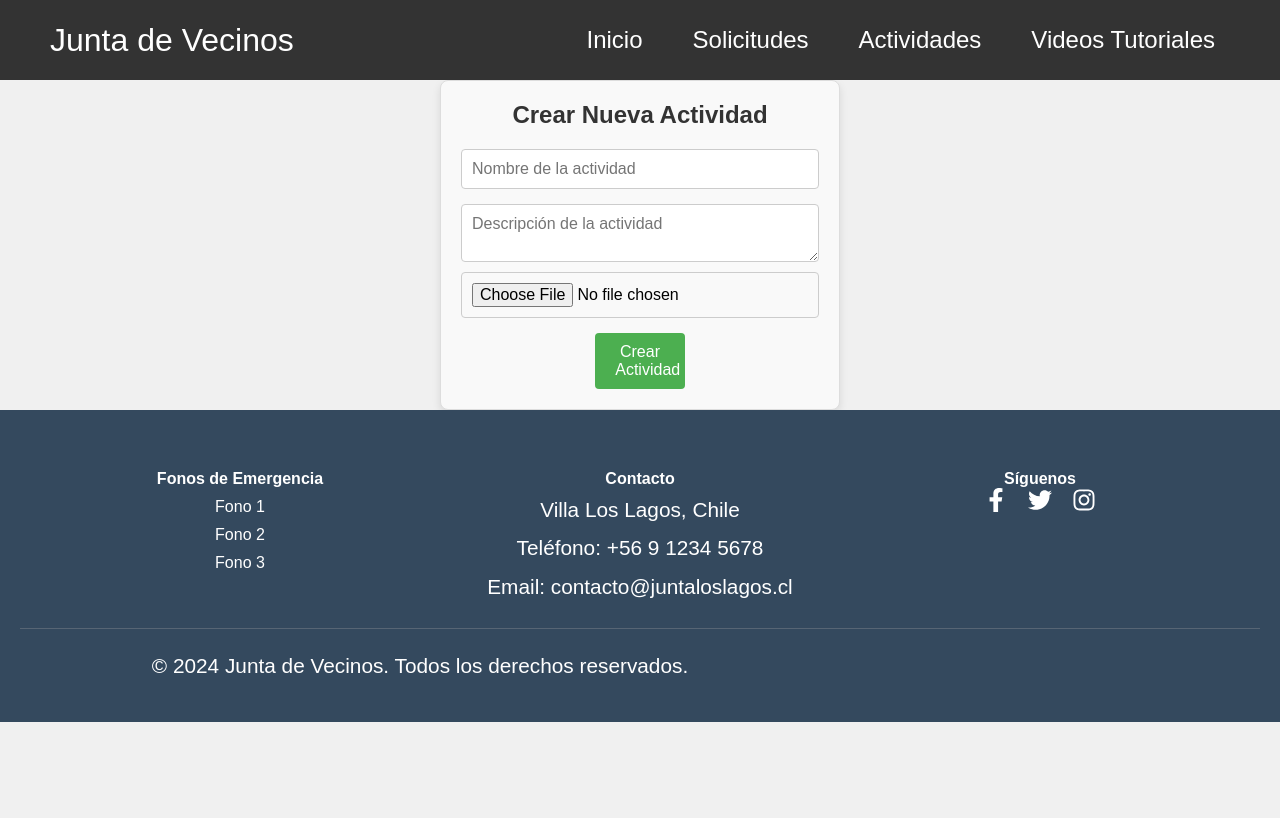
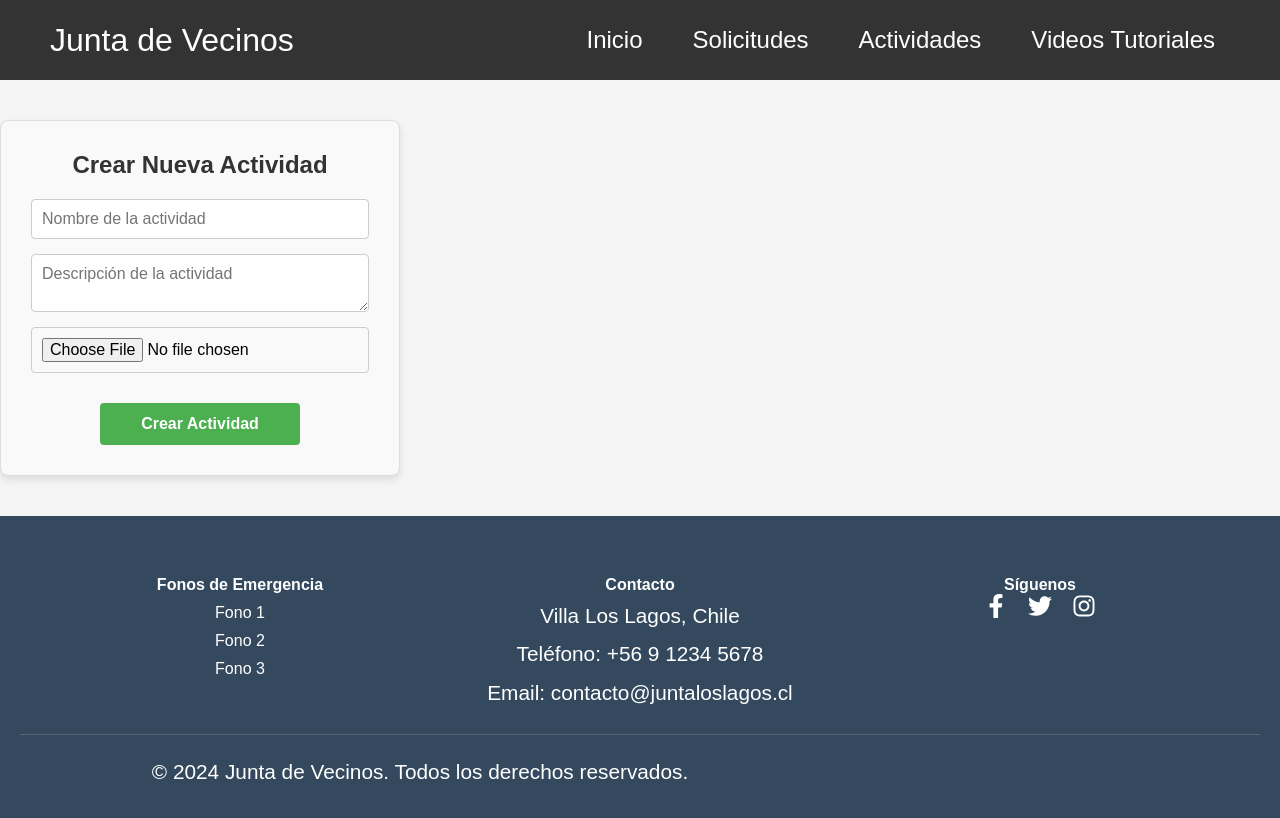
Before and after one commit to Benjamin1106/Proyeco-Portafolio, a React (Vite) app: page /crearActividades in a window 1280 px wide. Shown: the top 818 px of the page. Built offline with nearby package versions, Linux system fonts and the light colour scheme.

Commit message:
Crear Actividades v2 css

```diff
--- a/src/Componentes/crearActividades.css
+++ b/src/Componentes/crearActividades.css
@@ -1,11 +1,21 @@
-.actividad-container {
+body {
+    margin: 0;
+    padding: 0;
+    display: flex;
+    justify-content: center;
+    align-items: center;
+    min-height: 100vh;
+    background-color: #f5f5f5;
+  }
+
+  .actividad-container {
     display: flex;
     flex-direction: column;
     align-items: center;
     width: 100%;
     max-width: 400px;
-    margin: 0 auto;
-    padding: 20px;
+    margin-top: 40px; /* Margen superior para espacio entre navbar */
+    padding: 30px;
     border: 1px solid #ddd;
     border-radius: 8px;
     box-shadow: 0 4px 8px rgba(0, 0, 0, 0.1);
@@ -23,7 +33,7 @@
   .actividad-file-input {
     width: 100%;
     padding: 10px;
-    margin-bottom: 10px;
+    margin-bottom: 15px;
     border-radius: 4px;
     border: 1px solid #ccc;
     font-size: 1rem;
@@ -34,16 +44,24 @@
   }
 
   .actividad-button {
-    padding: 10px 20px;
+    padding: 12px 20px;
     border-radius: 4px;
     border: none;
     background-color: #4CAF50;
     color: #fff;
     font-size: 1rem;
+    font-weight: bold;
     cursor: pointer;
     transition: background-color 0.3s;
+    width: 100%;
+    max-width: 200px;
+    margin-top: 15px; /* Añadir espacio entre el botón y otros elementos */
   }
 
   .actividad-button:hover {
     background-color: #45a049;
   }
+
+  footer {
+    margin-top: 40px; /* Margen entre el contenedor y el footer */
+  }
```
